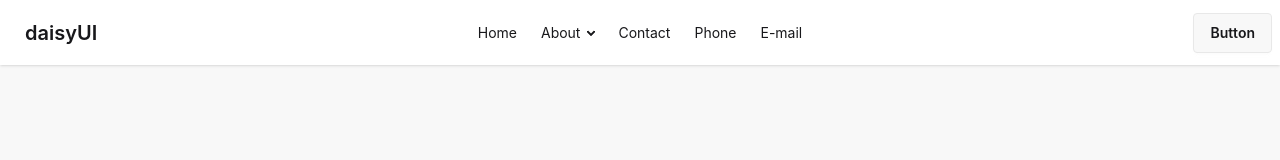
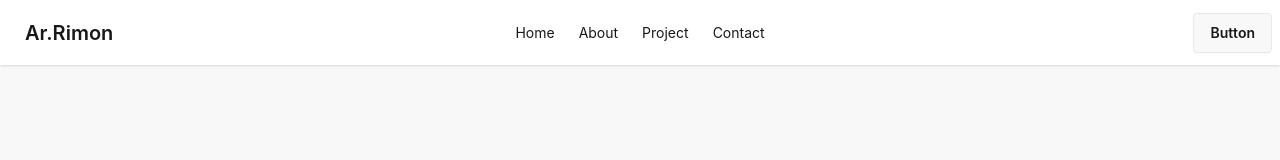
Before and after one commit to asik247/first-react, a React (Vite) app: page / in a window 1280 px wide. Shown: the top 160 px of the page. Built offline with nearby package versions, Linux system fonts and the light colour scheme.

Commit message:
Responsive doen

```diff
--- a/src/Components/Nav.jsx
+++ b/src/Components/Nav.jsx
@@ -3,7 +3,7 @@ import React from 'react';
 const Nav = () => {
     return (
         <>
-        {/* nav code start here now */}
+            {/* nav code start here now */}
             <div className="navbar bg-base-100 shadow-sm ">
                 <div className="navbar-start">
                     <div className="dropdown">
@@ -14,33 +14,21 @@ const Nav = () => {
                             tabIndex="-1"
                             className="menu menu-sm dropdown-content bg-base-100 rounded-box z-1 mt-3 w-52 p-2 shadow">
                             <li><a>Home</a></li>
-                            <li>
-                                <a>About</a>
-                                <ul className="p-2">
-                                    <li><a>Project</a></li>
-                                    <li><a>Contact</a></li>
-                                </ul>
-                            </li>
-                            <li><a>Item 3</a></li>
+                            <li><a>About</a> </li>
+                            <li><a>Project</a></li>
+                            <li><a>Contact</a></li>
+
                         </ul>
                     </div>
-                    <a className="btn btn-ghost text-xl">daisyUI</a>
+                    <a className="btn btn-ghost text-xl">Ar.Rimon</a>
                 </div>
                 <div className="navbar-center hidden lg:flex">
                     <ul className="menu menu-horizontal px-1">
                         <li><a>Home</a></li>
-                        <li>
-                            <details>
-                                <summary>About</summary>
-                                <ul className="p-2 bg-base-100 w-40 z-1">
-                                    <li><a>Project</a></li>
-                                    <li><a>Contact</a></li>
-                                </ul>
-                            </details>
-                        </li>
+                        <li><a>About</a> </li>
+                        <li><a>Project</a></li>
                         <li><a>Contact</a></li>
-                        <li><a>Phone</a></li>
-                        <li><a>E-mail</a></li>
+
 
                     </ul>
                 </div>
@@ -49,7 +37,7 @@ const Nav = () => {
                 </div>
 
             </div>
-        {/* hero area code here now */}
+            {/* hero area code here now */}
             <div className="hero bg-base-200 min-h-screen mb-30">
                 <div className="hero-content flex-col lg:flex-row">
                     <img
@@ -67,7 +55,7 @@ const Nav = () => {
                 </div>
             </div>
             {/* Card All code here now */}
-            <div className='grid grid-cols-3 gap-4 w-11/12 mx-auto'>
+            <div className='grid grid-cols-1 lg:grid-cols-3 gap-4 w-11/12 mx-auto'>
                 <div className="card bg-base-100 w-96 shadow-sm">
                     <figure>
                         <img
```
